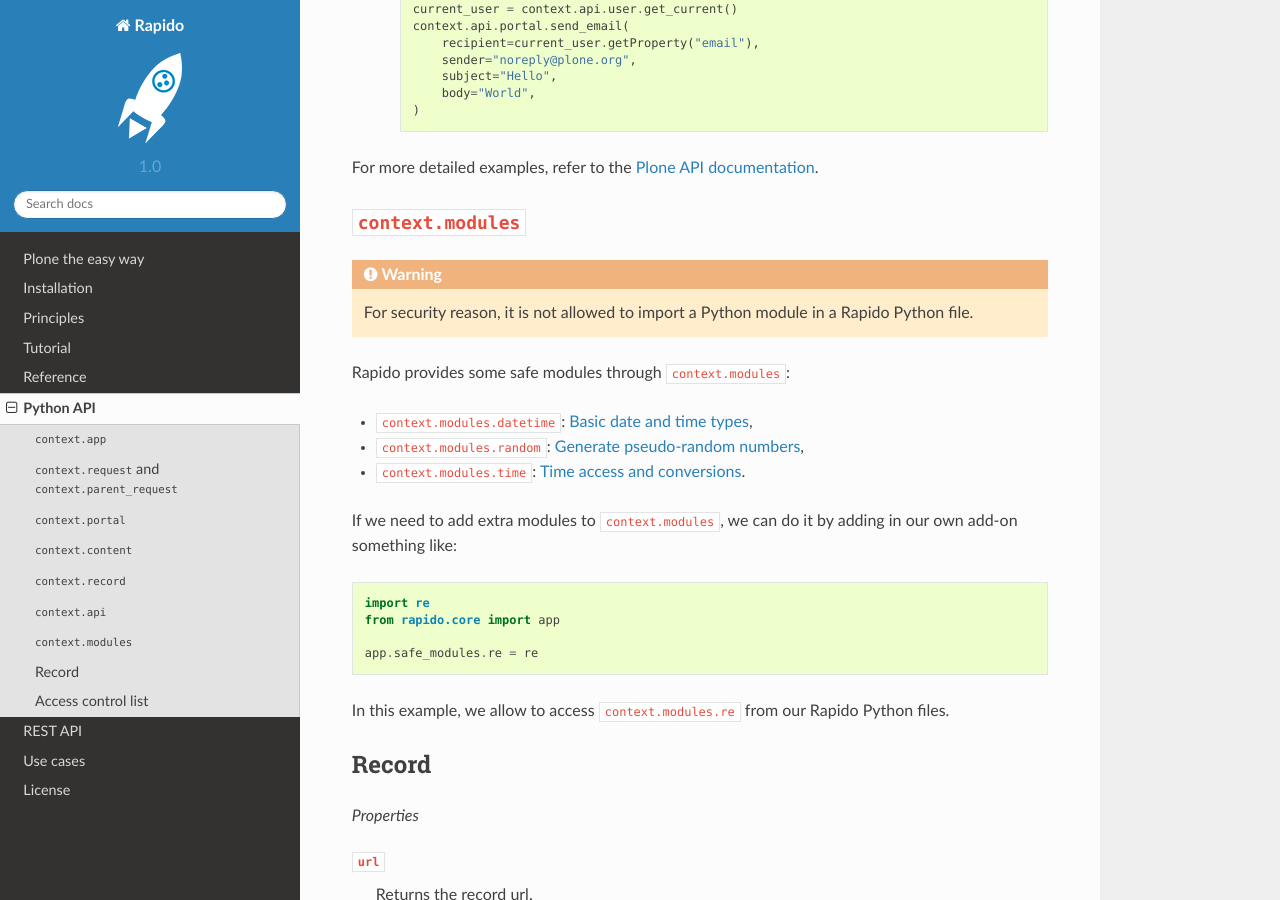
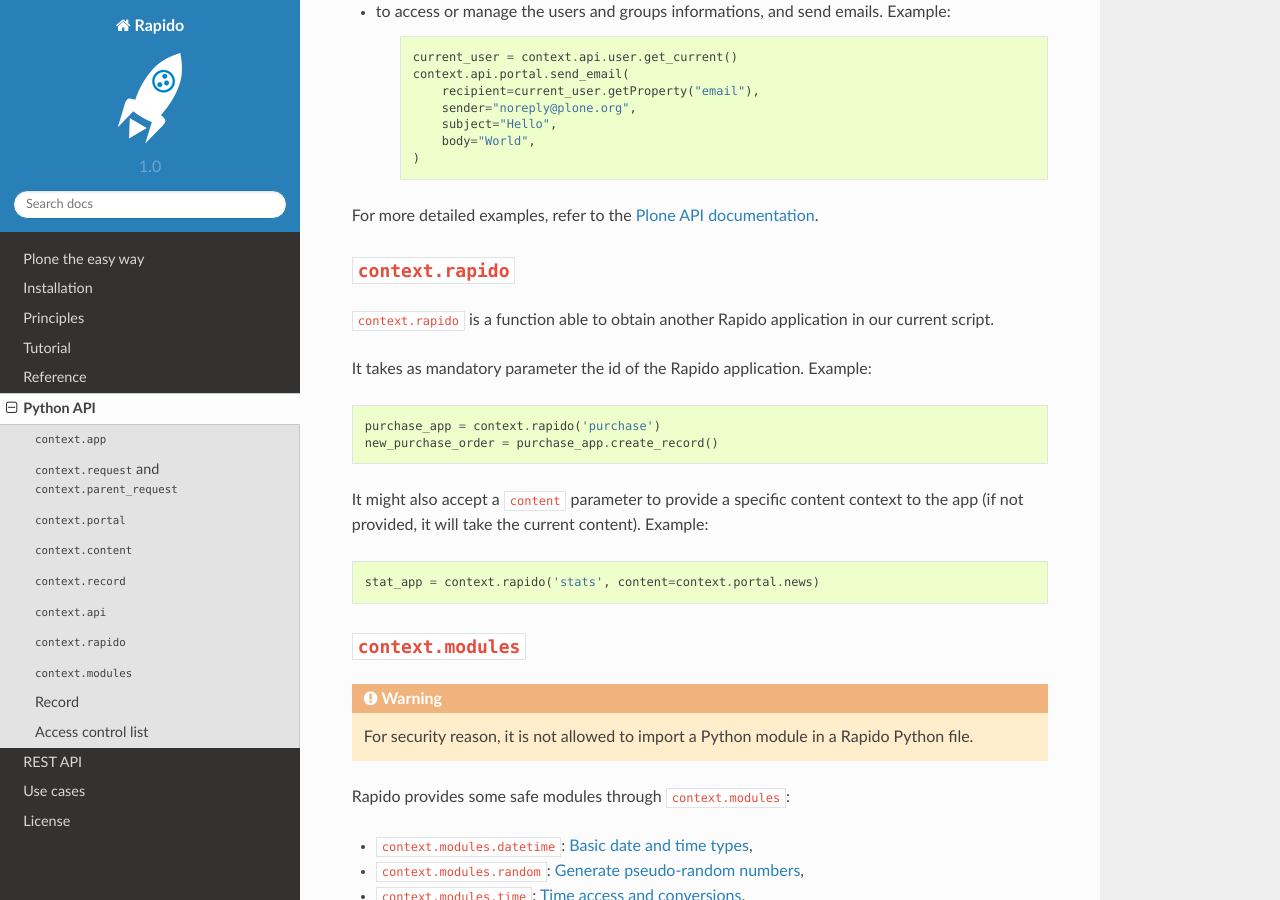
Before and after one commit to collective/rapido.plone, a Sphinx documentation site: the page built from docs/python-api.rst, in a window 1280 px wide and 900 px high, scrolled down 4203 px. Built offline with Sphinx 7.4.7 and the Read the Docs theme 2.0.0, drawn with Linux system fonts in a browser that asks for light colours; some of the changed text lies outside the part shown.

Commit message:
API to access an external Rapido app

```diff
--- a/CHANGES.rst
+++ b/CHANGES.rst
@@ -20,6 +20,9 @@ Changelog
 - External call to Rapido elements using @@rapido-call
   [ebrehault]
 
+- API to access an external Rapido app
+  [ebrehault]
+
 
 1.0.1 (2016-01-06)
 ------------------
--- a/docs/python-api.rst
+++ b/docs/python-api.rst
@@ -209,6 +203,24 @@ This API mainly allows:
 
 For more detailed examples, refer to the `Plone API documentation <http://docs.plone.org/develop/plone.api/docs/index.html>`_.
 
+``context.rapido``
+------------------
+
+``context.rapido`` is a function able to obtain another Rapido application in our current script.
+
+It takes as mandatory parameter the id of the Rapido application. Example:
+
+.. code-block:: python
+
+    purchase_app = context.rapido('purchase')
+    new_purchase_order = purchase_app.create_record()
+
+It might also accept a ``content`` parameter to provide a specific content context to the app (if not provided, it will take the current content). Example:
+
+.. code-block:: python
+
+    stat_app = context.rapido('stats', content=context.portal.news)
+
 ``context.modules``
 -------------------
 
```
Also changed, not shown: other parts of docs/python-api.rst (+2 -8 lines), 5 other files.
